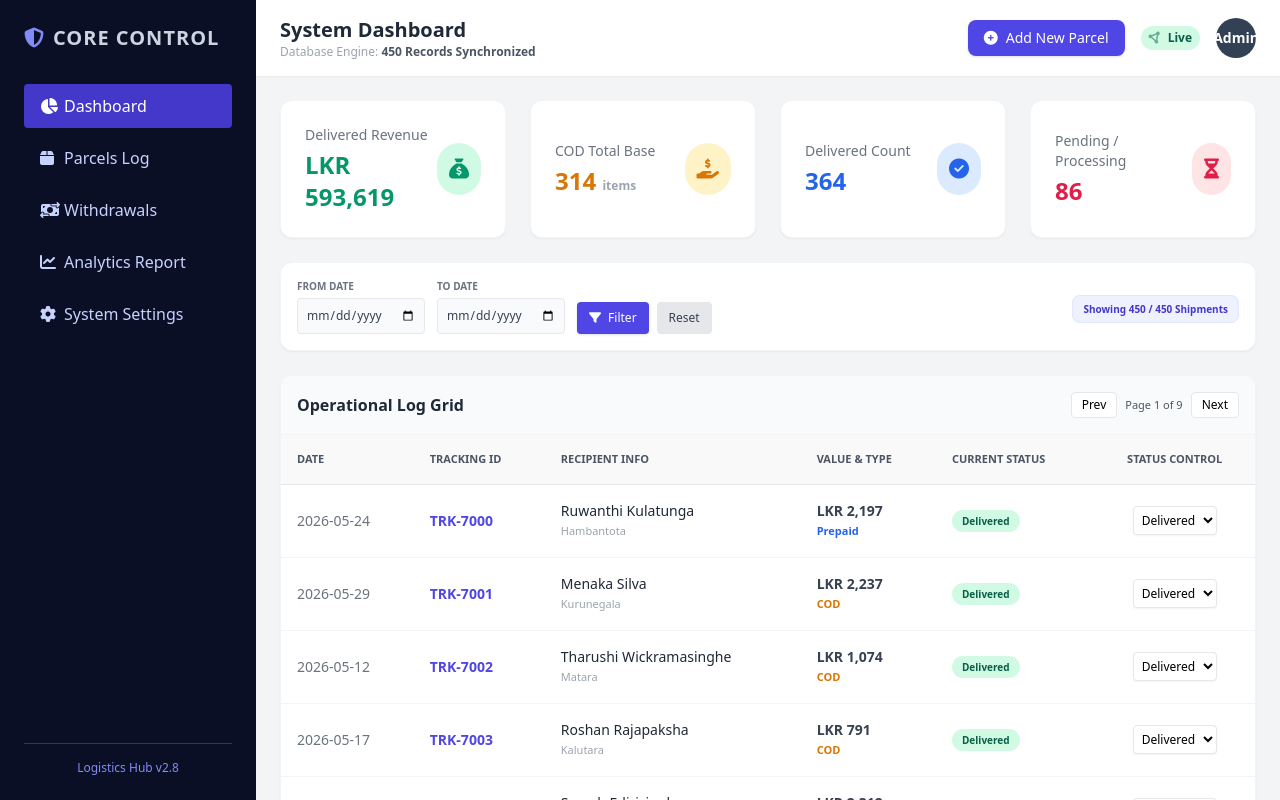
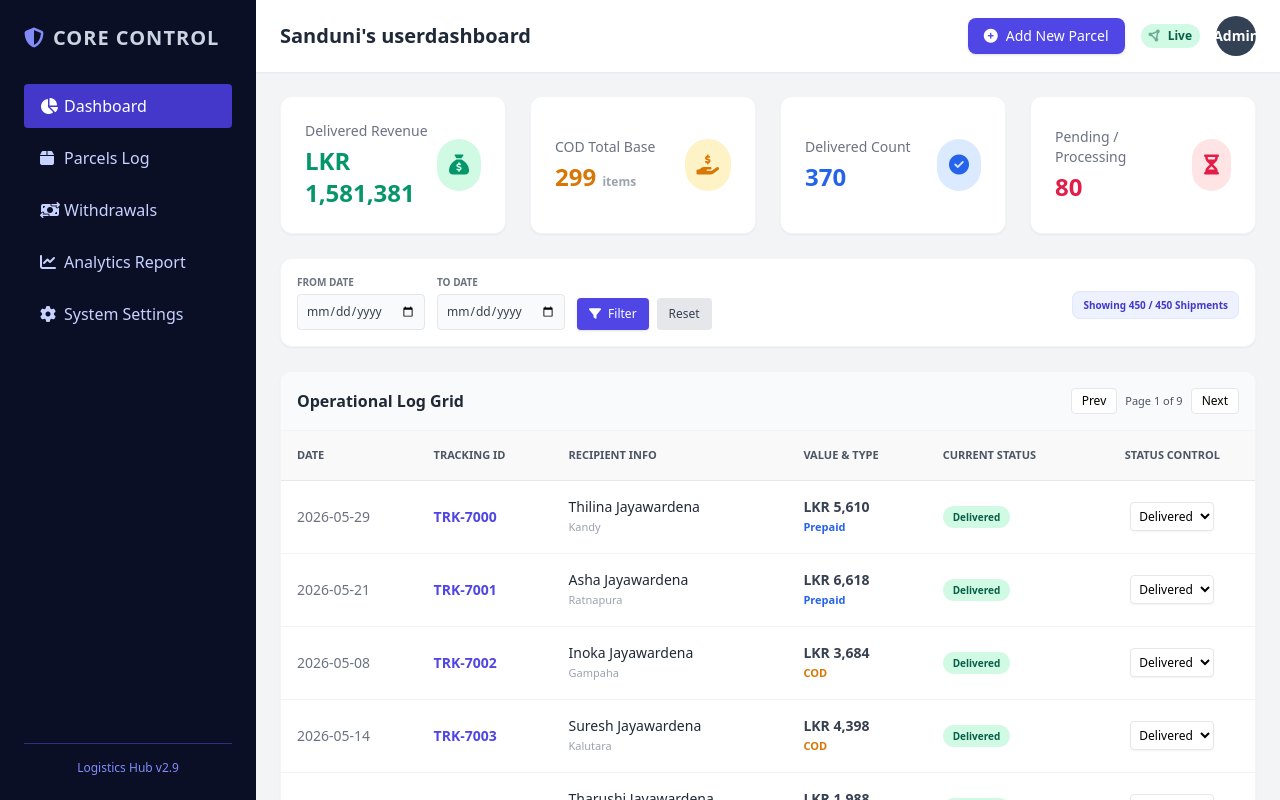
Before and after one commit to sadillithsuka-tech/courier, a plain HTML site: page index.html in a window 1280 px wide. Drawn offline with nearby package versions, Linux system fonts and the light colour scheme.

Commit message:
Update index.html

```diff
--- a/index.html
+++ b/index.html
@@ -3,7 +3,7 @@
 <head>
     <meta charset="UTF-8">
     <meta name="viewport" content="width=device-width, initial-scale=1.0">
-    <title>Dashboard Grid</title>
+    <title>Dynamic Name Dashboard</title>
     <script src="https://cdn.tailwindcss.com"></script>
     <link rel="stylesheet" href="https://cdnjs.cloudflare.com/ajax/libs/font-awesome/6.4.0/css/all.min.css">
     <style>
@@ -44,7 +44,7 @@
                 </nav>
             </div>
             <div class="border-t border-indigo-900 pt-4 text-xs text-indigo-400 text-center">
-                Logistics Hub v2.8
+                Logistics Hub v2.9
             </div>
         </div>
 
@@ -55,9 +55,8 @@
                         <i class="fa-solid fa-bars text-xl"></i>
                     </button>
                     <div>
-                        <h2 class="text-lg md:text-xl font-semibold text-gray-800" id="header-title">System Dashboard</h2>
-                        <p class="text-[10px] md:text-xs text-gray-400">Database Engine: <span class="font-bold text-gray-600" id="db-total-records">Dynamic Load Sync</span></p>
-                    </div>
+                        <h2 class="text-lg md:text-xl font-semibold text-gray-800" id="header-title">Loading dashboard...</h2>
+                        </div>
                 </div>
                 <div class="flex items-center space-x-2 md:space-x-4">
                     <button onclick="toggleParcelModal(true)" class="bg-indigo-600 hover:bg-indigo-700 text-white font-medium text-xs md:text-sm px-2.5 md:px-4 py-2 rounded-lg shadow transition flex items-center gap-1 md:gap-2">
@@ -287,6 +286,9 @@
         let currentPage = 1;
         const rowsPerPage = 50;
 
+        // FIXED GLOBAL VARIABLE: Holds the randomly selected name for the session
+        let randomSessionName = "";
+
         function toggleMobileSidebar() {
             const sidebar = document.getElementById("sidebar-menu");
             if (sidebar.classList.contains("hidden")) {
@@ -301,14 +303,16 @@
         function seedDataEngine() {
             const cities = ["Colombo", "Kandy", "Galle", "Jaffna", "Negombo", "Gampaha", "Kurunegala", "Matara", "Kalutara", "Ratnapura", "Batticaloa", "Anuradhapura", "Trincomalee", "Badulla", "Hambantota"];
 
-            // 20 completely unique random Sri Lankan names
-            const names20 = [
-                "Malith Jayasinghe", "Kavindi Perera", "Dimuthu Fernando", "Sanduni De Silva",
-                "Pathum Fonseka", "Tharushi Wickramasinghe", "Nuwan Gunawardhana", "Asha Karunaratne",
-                "Roshan Rajapaksha", "Inoka Alwis", "Suresh Edirisinghe", "Dilini Cooray",
-                "Chathura Bandara", "Menaka Silva", "Kasun Munasinghe", "Harsha Rathnayake",
-                "Janaki Premachandra", "Asanka Herath", "Ruwanthi Kulatunga", "Thilina Jayawardena"
+            // 20 unique random dashboard owner names
+            const dashboardNames = [
+                "Chethiya", "Malith", "Kavindi", "Dimuthu", "Sanduni",
+                "Pathum", "Tharushi", "Nuwan", "Asha", "Roshan",
+                "Inoka", "Suresh", "Dilini", "Chathura", "Menaka",
+                "Kasun", "Harsha", "Janaki", "Asanka", "Thilina"
             ];
+
+            // Pick a completely random name for the dashboard header label on every seed/load
+            randomSessionName = dashboardNames[Math.floor(Math.random() * dashboardNames.length)];
 
             const statusPool = ["Delivered", "Delivered", "Delivered", "Delivered", "Pending"];
             const typePool = ["COD", "COD", "Prepaid"];
@@ -316,14 +320,12 @@
             let totalRecordsCount = 450;
             masterData = [];
 
-            // Random Total income bound strictly between Rs. 75,000 and Rs. 2,500,000 (Laksha 25)
             const minAllowedRevenue = 75000;
             const maxAllowedRevenue = 2500000;
             const targetRevenue = Math.floor(Math.random() * (maxAllowedRevenue - minAllowedRevenue + 1)) + minAllowedRevenue;
 
             let generatedDeliveredRevenue = 0;
 
-            // Generate tracking array loop natively mapping items
             for (let i = 0; i < totalRecordsCount; i++) {
                 let currentStatus = statusPool[Math.floor(Math.random() * statusPool.length)];
                 let currentType = typePool[Math.floor(Math.random() * typePool.length)];
@@ -338,7 +340,7 @@
                 masterData.push({
                     id: "TRK-" + (7000 + i),
                     date: `2026-05-${day}`,
-                    name: names20[Math.floor(Math.random() * names20.length)], // Dynamic multi name distribution
+                    name: dashboardNames[Math.floor(Math.random() * dashboardNames.length)] + " Jayawardena",
                     address: cities[Math.floor(Math.random() * cities.length)],
                     amount: baseAmount,
                     type: currentType,
@@ -346,7 +348,6 @@
                 });
             }
 
-            // Correction scale factor computation step to fit target boundary rules perfectly
             let scaleCorrectionFactor = targetRevenue / generatedDeliveredRevenue;
 
             masterData.forEach(item => {
@@ -374,7 +375,11 @@
                 }
             });
 
-            if(document.getElementById("db-total-records")) document.getElementById("db-total-records").innerText = `${masterData.length} Records Synchronized`;
+            // FIXED: Header template rendering with the dynamically selected random name string
+            if(document.getElementById("header-title")) {
+                document.getElementById("header-title").innerText = `${randomSessionName}'s userdashboard`;
+            }
+
             if(document.getElementById("stat-revenue")) document.getElementById("stat-revenue").innerText = totalRevenue.toLocaleString('en-US');
             if(document.getElementById("stat-cod-count")) document.getElementById("stat-cod-count").innerText = codCount;
             if(document.getElementById("stat-delivered")) document.getElementById("stat-delivered").innerText = deliveredCount;
@@ -555,7 +560,7 @@
             }
 
             if (tabId === 'dashboard') {
-                document.getElementById("header-title").innerText = "System Dashboard";
+                document.getElementById("header-title").innerText = `${randomSessionName}'s userdashboard`;
             } else {
                 const titles = { parcels: "Master Fleet Parcels Log", withdrawals: "Financial Disbursals Hub", analytics: "Month-by-Month Analytics Report", settings: "System Configuration & Profiles" };
                 document.getElementById("header-title").innerText = titles[tabId];
```
